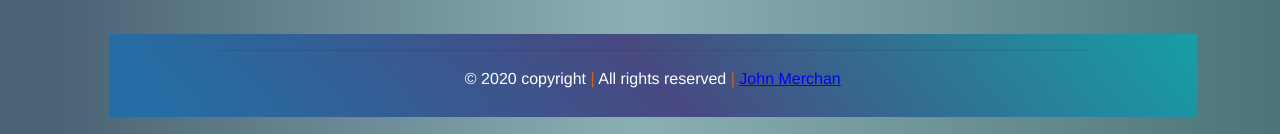
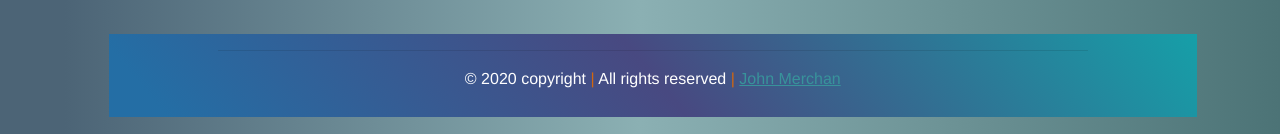
Before and after one commit to johnnyboysydney/Employee_Directory_React, a React (Create React App) app in the folder employee_directory_react/: page / in a window 1280 px wide. In both pictures the pointer is over the link "John Merchan". Shown: the part 663-797 px from the top of the page. Built offline with nearby package versions, Linux system fonts and the light colour scheme; no server answers.

Commit message:
changed color of hover links footer

```diff
--- a/employee_directory_react/src/CSS/Footer.css
+++ b/employee_directory_react/src/CSS/Footer.css
@@ -13,7 +13,7 @@
 }
 
 .footer a:hover {
-    color: blue;
+    color: #38939B;
   }
 
 .centered {
```
